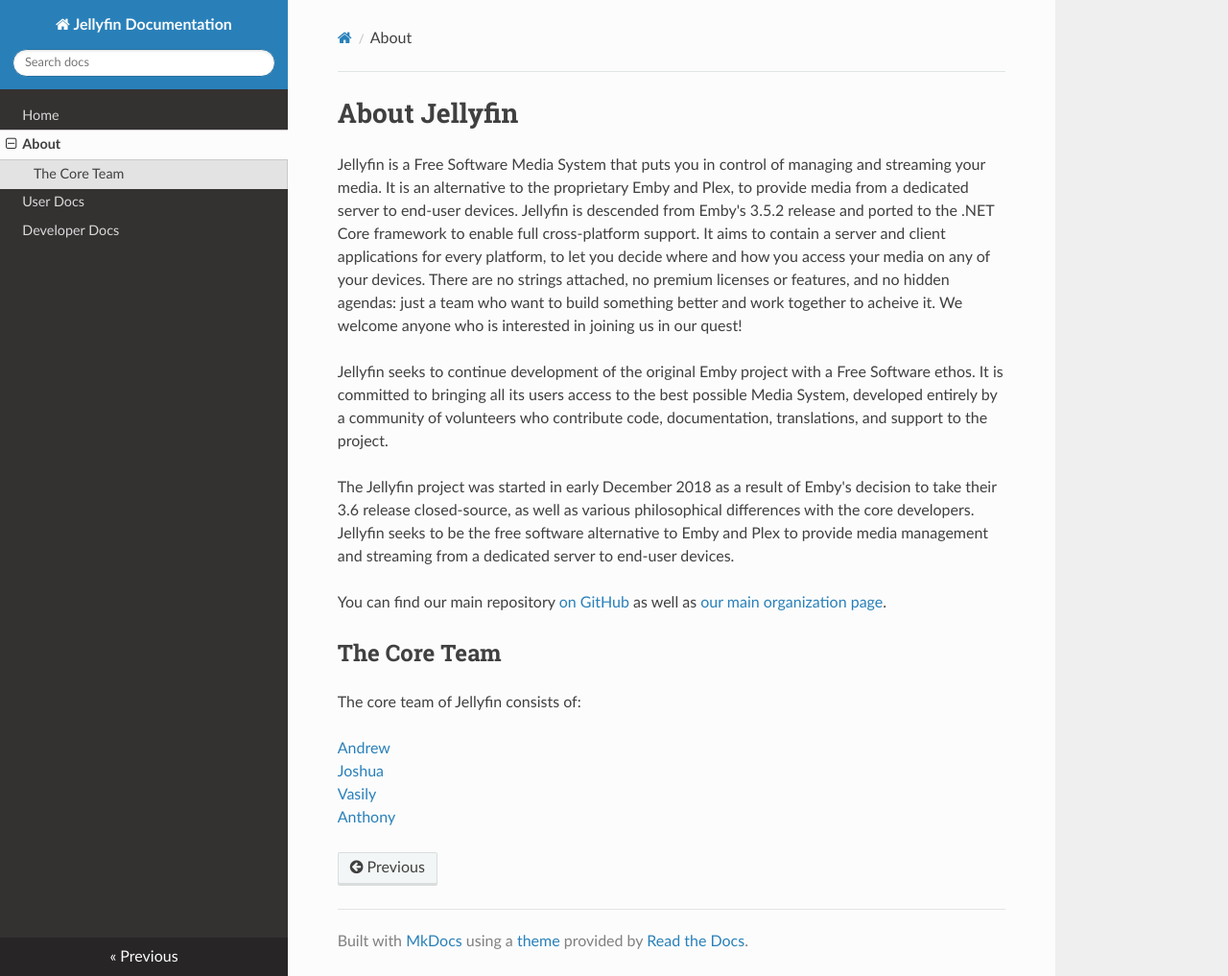
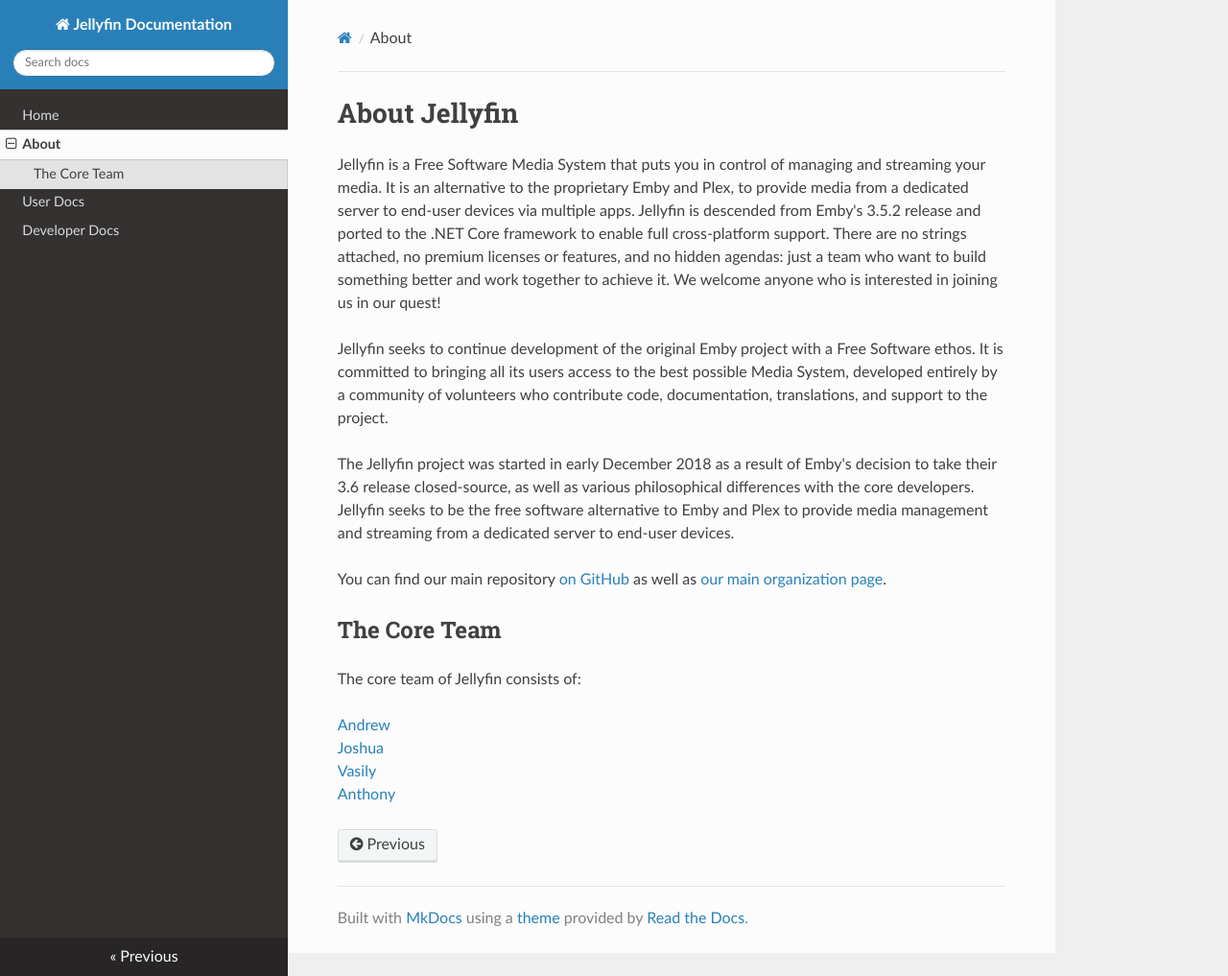
Before and after one commit to jellyfin-archive/jellyfin-docs, an MkDocs documentation site: the page built from docs/about.md, in a window 1280 px wide and 1017 px high. Shown: the whole window at 96% size. Built offline with MkDocs 1.6.1, drawn with Linux system fonts in a browser that asks for light colours; nearby versions of some CDN libraries.

```diff
--- a/docs/about.md
+++ b/docs/about.md
@@ -1,6 +1,6 @@
 # About Jellyfin
 
-Jellyfin is a Free Software Media System that puts you in control of managing and streaming your media. It is an alternative to the proprietary Emby and Plex, to provide media from a dedicated server to end-user devices. Jellyfin is descended from Emby's 3.5.2 release and ported to the .NET Core framework to enable full cross-platform support. It aims to contain a server and client applications for every platform, to let you decide where and how you access your media on any of your devices. There are no strings attached, no premium licenses or features, and no hidden agendas: just a team who want to build something better and work together to acheive it. We welcome anyone who is interested in joining us in our quest!
+Jellyfin is a Free Software Media System that puts you in control of managing and streaming your media. It is an alternative to the proprietary Emby and Plex, to provide media from a dedicated server to end-user devices via multiple apps. Jellyfin is descended from Emby's 3.5.2 release and ported to the .NET Core framework to enable full cross-platform support. There are no strings attached, no premium licenses or features, and no hidden agendas: just a team who want to build something better and work together to achieve it. We welcome anyone who is interested in joining us in our quest!
 
 Jellyfin seeks to continue development of the original Emby project with a Free Software ethos. It is committed to bringing all its users access to the best possible Media System, developed entirely by a community of volunteers who contribute code, documentation, translations, and support to the project.
 
```
Also changed, not shown: docs/index.md (+12 -10 lines).
